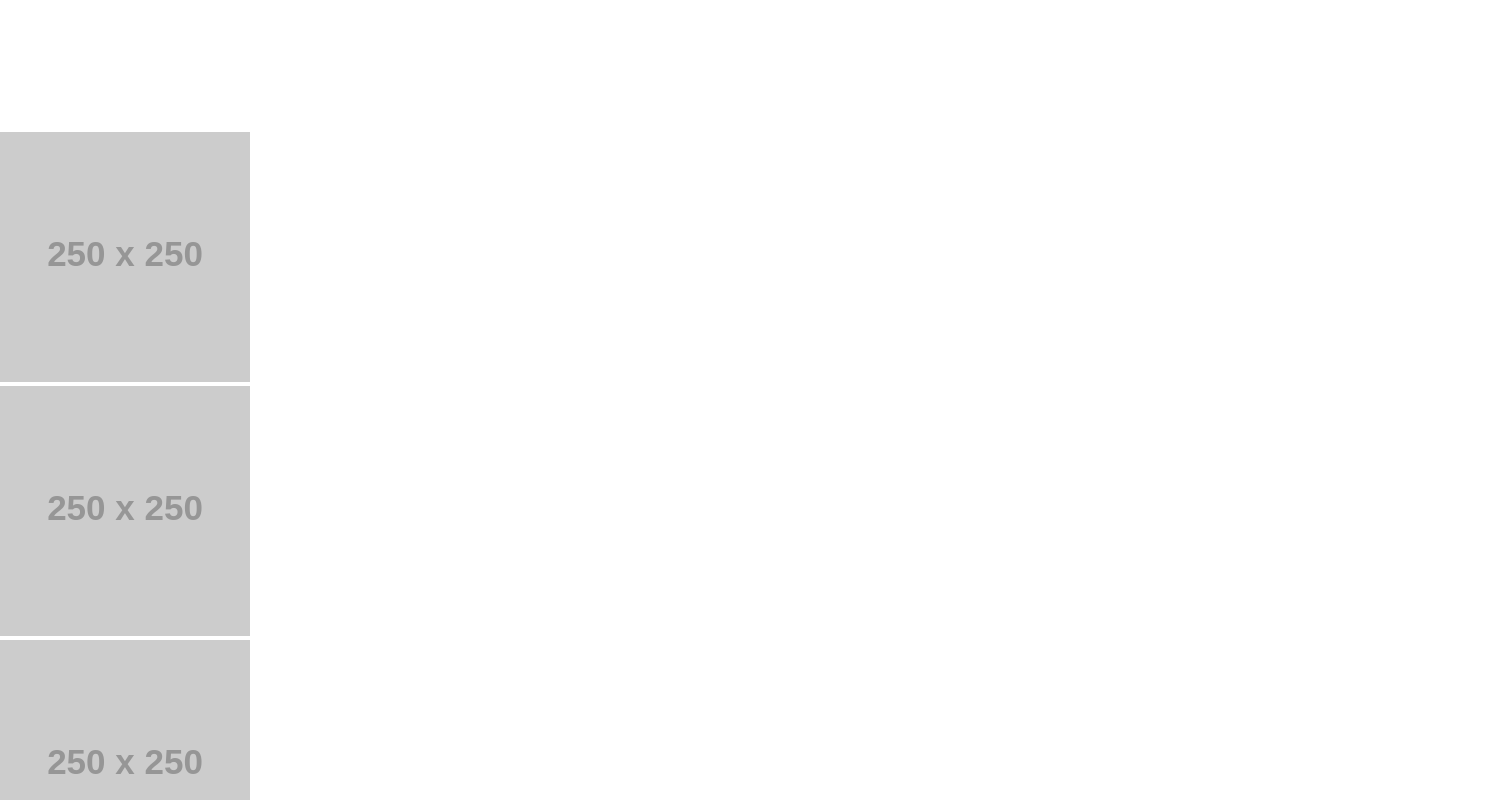
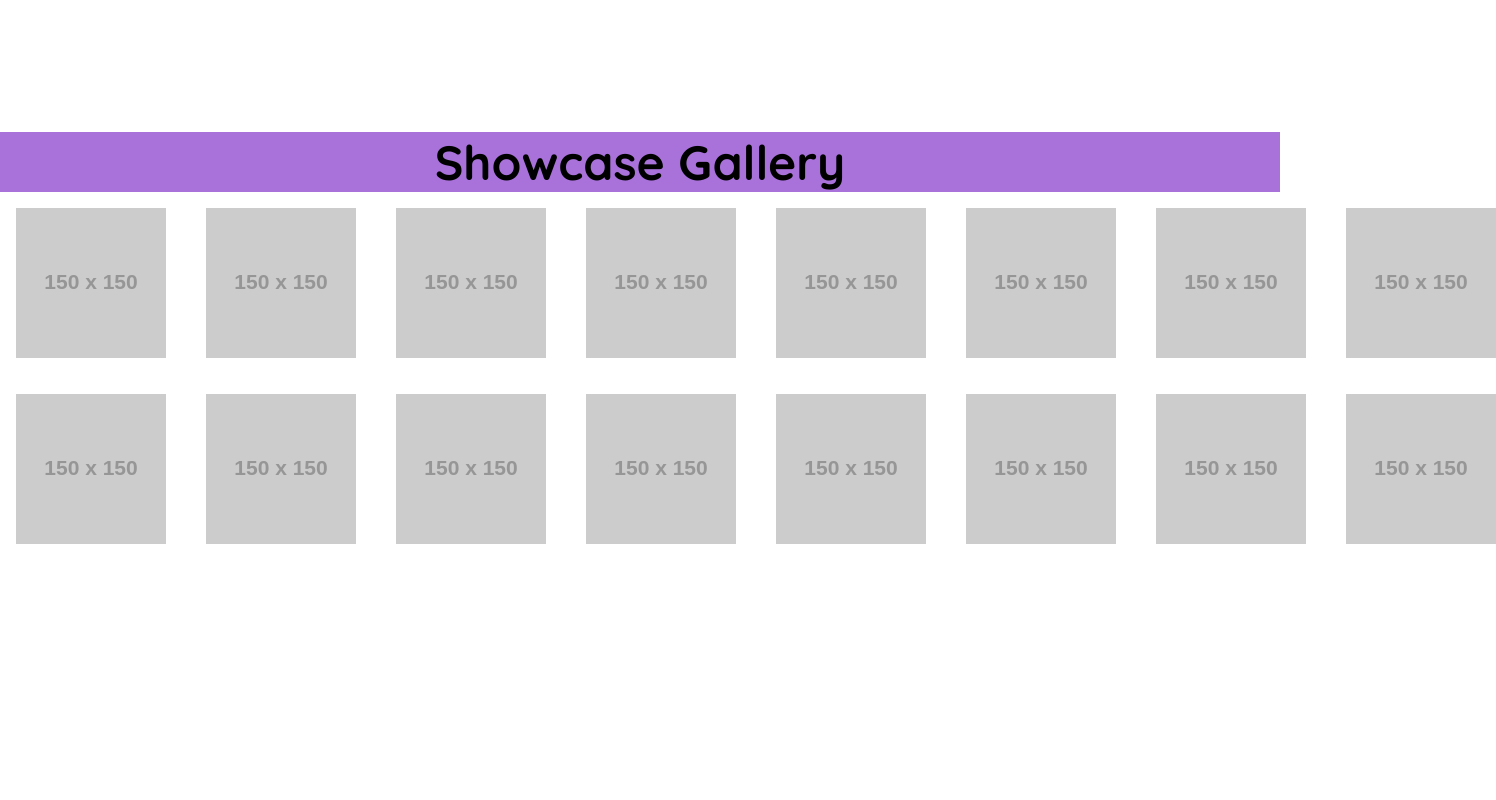
Before and after one commit to messiJod/Sass-landing, a plain HTML site: page index.html in a window 1280 px wide. Shown: the part 740-1540 px from the top of the page, 1496 px wide, since content can reach past the window. Drawn offline with Linux system fonts and the light colour scheme; placeholder pictures from the web are drawn by us.

Commit message:
gallery added.

```diff
--- a/index.html
+++ b/index.html
@@ -37,16 +37,24 @@
         </div>
       </section>
       <section class="gallery">
-        <h2></h2>
+        <h2>Showcase Gallery</h2>
         <ul>
-          <li><img src="https://via.placeholder.com/250" alt="" /></li>
-          <li><img src="https://via.placeholder.com/250" alt="" /></li>
-          <li><img src="https://via.placeholder.com/250" alt="" /></li>
-          <li><img src="https://via.placeholder.com/250" alt="" /></li>
-          <li><img src="https://via.placeholder.com/250" alt="" /></li>
-          <li><img src="https://via.placeholder.com/250" alt="" /></li>
-          <li><img src="https://via.placeholder.com/250" alt="" /></li>
-          <li><img src="https://via.placeholder.com/250" alt="" /></li>
+          <li><img src="https://via.placeholder.com/150" alt="" /></li>
+          <li><img src="https://via.placeholder.com/150" alt="" /></li>
+          <li><img src="https://via.placeholder.com/150" alt="" /></li>
+          <li><img src="https://via.placeholder.com/150" alt="" /></li>
+          <li><img src="https://via.placeholder.com/150" alt="" /></li>
+          <li><img src="https://via.placeholder.com/150" alt="" /></li>
+          <li><img src="https://via.placeholder.com/150" alt="" /></li>
+          <li><img src="https://via.placeholder.com/150" alt="" /></li>
+          <li><img src="https://via.placeholder.com/150" alt="" /></li>
+          <li><img src="https://via.placeholder.com/150" alt="" /></li>
+          <li><img src="https://via.placeholder.com/150" alt="" /></li>
+          <li><img src="https://via.placeholder.com/150" alt="" /></li>
+          <li><img src="https://via.placeholder.com/150" alt="" /></li>
+          <li><img src="https://via.placeholder.com/150" alt="" /></li>
+          <li><img src="https://via.placeholder.com/150" alt="" /></li>
+          <li><img src="https://via.placeholder.com/150" alt="" /></li>
         </ul>
       </section>
       <aside class="aside"></aside>
@@ -64,13 +72,13 @@
           <div class="social">
             <h2>Connect with me</h2>
             <div class="social_links">
-              <a href="#"
+              <a target="_blank" href="https://github.com/messiJod"
                 ><img src="./assets/github.png" alt="github_logo"
               /></a>
-              <a href="#"
+              <a target="_blank" href="https://codepen.io/your-work"
                 ><img src="./assets/codepen.png" alt="codepen_logo"
               /></a>
-              <a href="#"
+              <a target="_blank" href="#"
                 ><img src="./assets/instagram.png" alt="instagram_logo"
               /></a>
             </div>
--- a/sass/style.scss
+++ b/sass/style.scss
@@ -24,11 +24,9 @@ $secondary: #ffffff;
   }
   ::-webkit-scrollbar-thumb {
     background-color: $primary;
-  }
-  ::-webkit-scrollbar-thumb {
-    &:hover {
-      background-color: white;
-    }
+    // &:hover {
+    //   // background-color: white;
+    // }
   }
 }
 
@@ -57,7 +55,8 @@ header {
       cursor: pointer;
       border-radius: 4px;
       &:hover {
-        background-color: $black;
+        // background-color: $black;
+        background-color: lighten($primary, 6);
         color: white;
         transition: 0.3s all;
       }
@@ -127,6 +126,31 @@ h1 {
   margin-block: 0.5em;
 }
 
+.gallery {
+  // border: 2px solid $black;
+  min-height: 100vh;
+  h2 {
+    text-align: center;
+    font-size: 3em;
+    background-color: $primary;
+  }
+  ul {
+    // padding: 2px;
+    list-style-type: none;
+    display: grid;
+    grid-template-columns: repeat(8, 1fr);
+    column-gap: 0.5em;
+    row-gap: 0em;
+    // display: flex;
+    // flex-wrap: wrap;
+    // justify-content: center;
+    // gap: 0.2em 0.5em;
+    li {
+      margin: 1em 1em;
+    }
+  }
+}
+
 .footer {
   padding: 1em 4em;
   background-image: linear-gradient(90deg, $primary, transparent);
```
Also changed, not shown: assets/style.css, assets/style.min.css.
